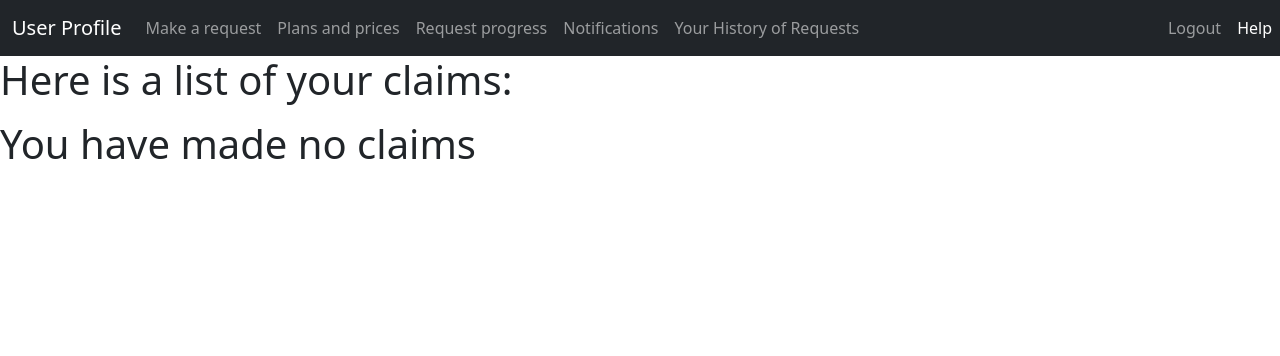
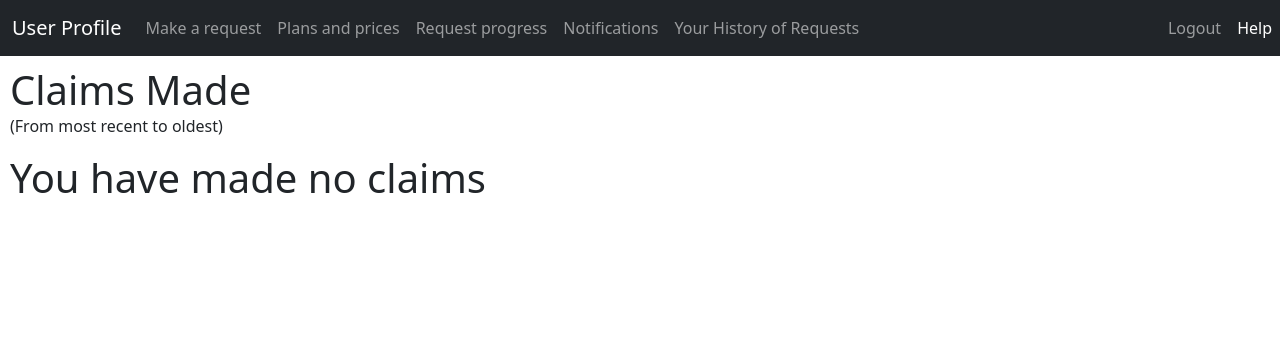
Before and after one commit to Thedysons/Car-No-Work, a Flask app: page /claim_progress in a window 1280 px wide. Shown: the top 356 px of the page. Run offline with Flask 2, Linux system fonts and the light colour scheme; parts of the project's set-up code (start-up, migrations or seed data) failed here and were passed over.

Commit message:
just added margins to these pages

```diff
--- a/codejana_flask/codejana_flask/templates/claimProgress.html
+++ b/codejana_flask/codejana_flask/templates/claimProgress.html
@@ -1,11 +1,13 @@
 {% extends 'clientProfile.html' %}
 {%block contentA%}
-<h1>Here is a list of your claims:</h1>
+<div style="margin: 10px;">
+<h1 style="margin-bottom:0px;">Claims Made</h1>
+<p style="margin-top:0px; margin-bottom: 10px;;">(From most recent to oldest)</p>
 <p>
     {% if entries|length == 0 %}
         <h1>You have made no claims</h1>
     {% else %}
-        <p>(From most recent to oldest)</p>
+
         <table class="table table-dark table-hover">
         <thead>
         <tr>
@@ -38,5 +40,6 @@
     </table>
 {% endif %}
 </p>
+</div>
 
 {%endblock contentA%}
--- a/codejana_flask/codejana_flask/templates/clientNotifications.html
+++ b/codejana_flask/codejana_flask/templates/clientNotifications.html
@@ -1,5 +1,6 @@
 {% extends 'clientProfile.html' %}
 {%block contentA%}
+<div style="margin:10px;">
 <h1>Good news, a mechanic is on the way!</h1>
 <table class="table table-bordered border-primaryr">
     <thead>
@@ -22,4 +23,5 @@
     </tbody>
 
 </table>
+</div>
 {%endblock contentA%}
--- a/codejana_flask/codejana_flask/templates/historyOfRequests.html
+++ b/codejana_flask/codejana_flask/templates/historyOfRequests.html
@@ -1,11 +1,12 @@
 {% extends 'clientProfile.html' %}
 {%block contentA%}
-<h1 style="margin: 10px;">Request History</h1>
 <div style="margin: 10px;">
+<h1 style="margin-bottom: 0px;">Request History</h1>
+<p>(From most recent to oldest)</p>
+
 {% if requests_completed|length == 0 %}
     <h1>You have not made any requests</h1>
 {% else %}
-    <p>(From most recent to oldest)</p>
     <div >
     <table class="table table-dark table-hover">
     <thead>
```
Also changed, not shown: codejana_flask/codejana_flask/templates/guest.html (+14 -8 lines).
